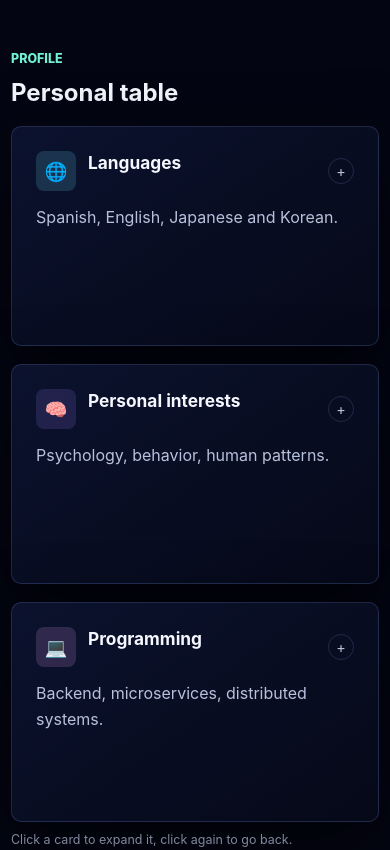
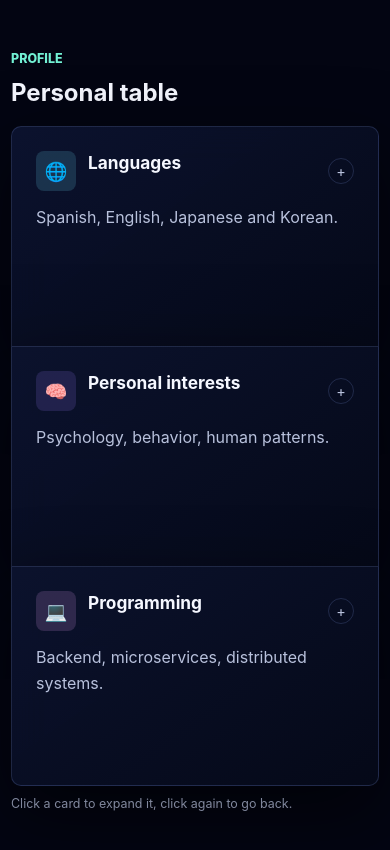
Before and after one commit to NicoSinMah/vaz_take, a plain HTML site: page index.html in a window 390 px wide. Shown: the part 2400-3250 px from the top of the page. Drawn offline with nearby package versions, Linux system fonts and the light colour scheme; no server answers.

Commit message:
move current obsession and modify interest table

```diff
--- a/styles.css
+++ b/styles.css
@@ -424,6 +424,7 @@ h1 {
   position: relative;
   flex: 0 0 320px;
   width: 320px;
+  margin-right: -150px;
   padding: 20px;
   border: 1px solid rgba(145, 170, 255, 0.2);
   border-radius: 14px;
@@ -757,7 +758,7 @@ a.track {
 .info-panels {
   display: grid;
   grid-template-columns: repeat(3, minmax(0, 1fr));
-  gap: 18px;
+  gap: 0;
 }
 
 .info-card {
@@ -767,7 +768,8 @@ a.track {
   min-height: 220px;
   padding: 24px;
   border: 1px solid var(--border);
-  border-radius: 10px;
+  border-right: none;
+  border-radius: 0;
   color: inherit;
   text-align: left;
   background: linear-gradient(145deg, rgba(13, 21, 51, 0.86), rgba(5, 9, 24, 0.94));
@@ -776,6 +778,25 @@ a.track {
   cursor: pointer;
   font: inherit;
   transition: transform 220ms ease, border-color 220ms ease, grid-column 260ms ease;
+}
+
+.info-card:last-child {
+  border-right: 1px solid var(--border);
+}
+
+.info-card:first-child {
+  border-top-left-radius: 10px;
+  border-bottom-left-radius: 10px;
+}
+
+.info-card:last-child {
+  border-top-right-radius: 10px;
+  border-bottom-right-radius: 10px;
+}
+
+.info-card.is-active {
+  border-right: 1px solid var(--border);
+  border-radius: 10px;
 }
 
 .info-card:hover {
@@ -941,6 +962,7 @@ a.track {
   .hero-music {
     width: 100%;
     flex: none;
+    margin-right: 0;
     transform: none;
   }
 }
@@ -1006,8 +1028,28 @@ a.track {
     grid-template-columns: 1fr;
   }
 
+  .info-card {
+    border-right: 1px solid var(--border);
+    border-bottom: none;
+  }
+
+  .info-card:first-child {
+    border-radius: 0;
+    border-top-left-radius: 10px;
+    border-top-right-radius: 10px;
+  }
+
+  .info-card:last-child {
+    border-radius: 0;
+    border-bottom: 1px solid var(--border);
+    border-bottom-left-radius: 10px;
+    border-bottom-right-radius: 10px;
+  }
+
   .info-card.is-active {
     grid-column: auto;
+    border-radius: 10px;
+    border-bottom: 1px solid var(--border);
   }
 
   .hero {
```
